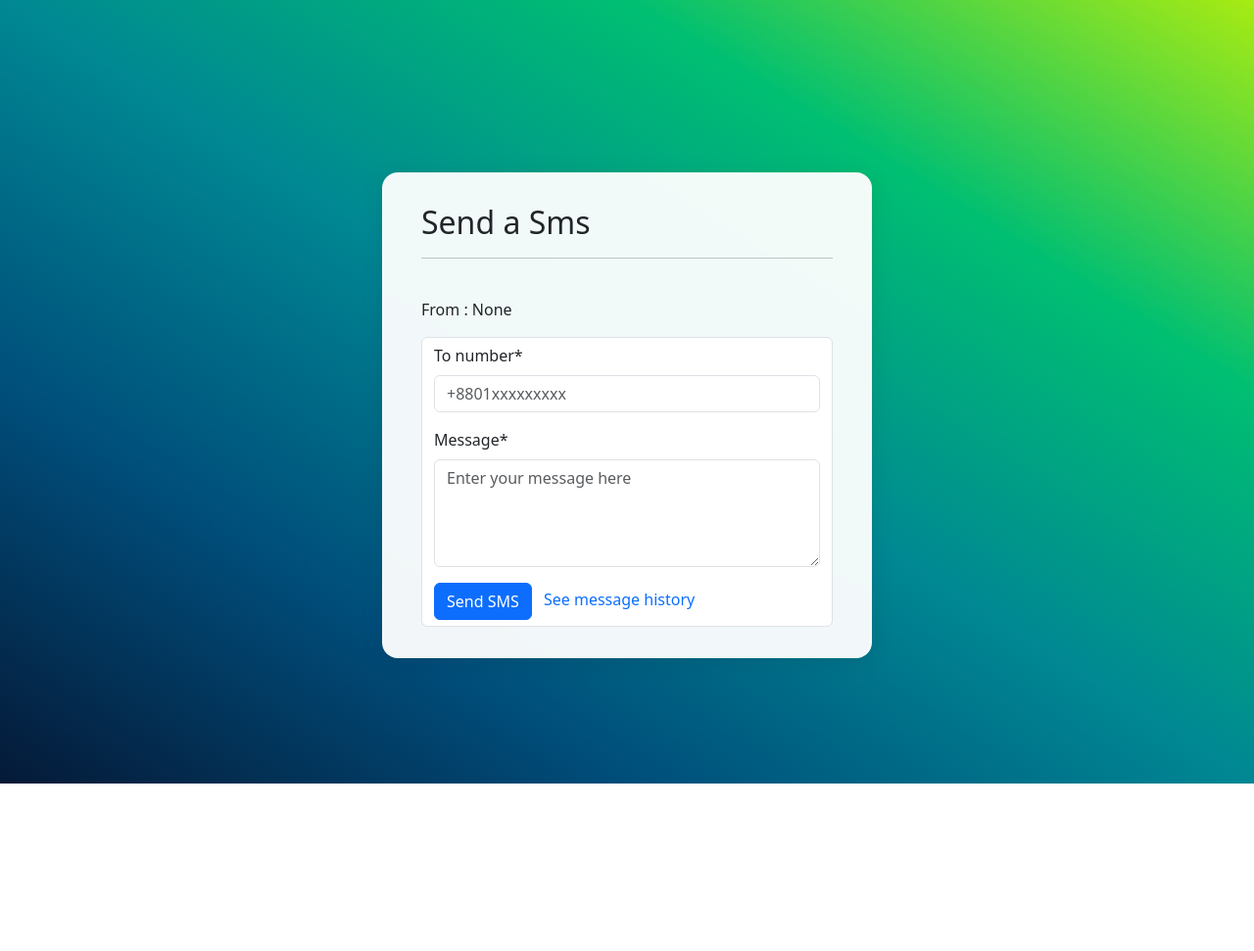
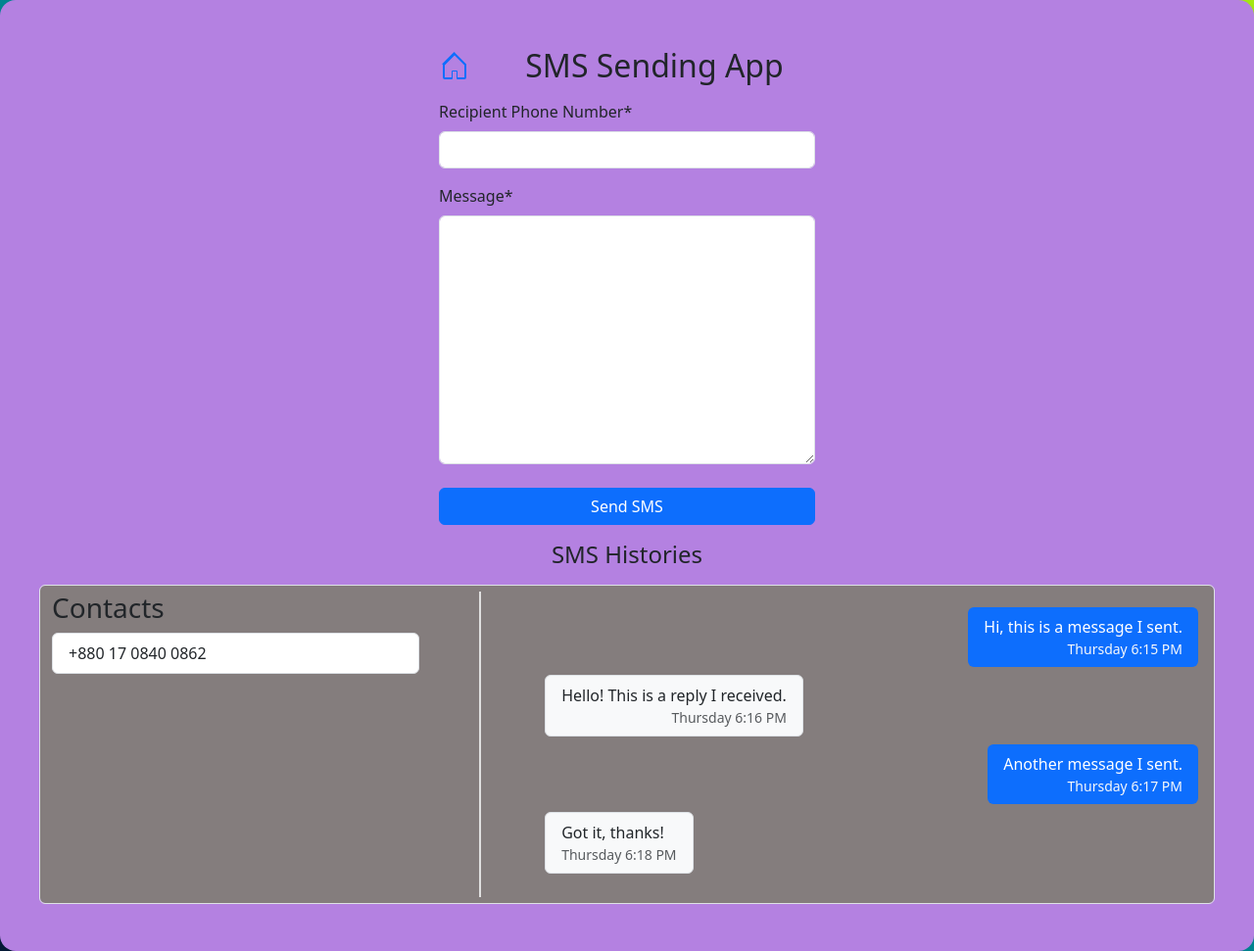
Before and after one commit to nadeemmaahmud/Sms-Sending-App, a Django app: page / in a window 1280 px wide. Shown: the whole page at 98% size. Before the commit the page ends 800 px from the top, so only its background shows below. Run offline with Django 5.2, Linux system fonts and the light colour scheme; some libraries are stand-ins or nearby versions.

Commit message:
Send sms and save to db is not exist already

```diff
--- a/core/admin.py
+++ b/core/admin.py
@@ -1,4 +1,5 @@
 from django.contrib import admin
-from .models import Sms
+from .models import Sms, Contact
 
 admin.site.register(Sms)
+admin.site.register(Contact)
--- a/core/forms.py
+++ b/core/forms.py
@@ -1,11 +1,22 @@
-from django.forms import ModelForm, TextInput, Textarea
-from .models import Sms
+from django.forms import ModelForm, Textarea
+from django import forms
+from .models import Sms, Contact
 
 class SmsForm(ModelForm):
+    recipient_phone = forms.CharField(label='Recipient Phone Number', max_length=20)
+
     class Meta:
         model = Sms
-        fields = ['to_number', 'message']
-        widgets = {
-            'to_number': TextInput(attrs={'placeholder': '+8801xxxxxxxxx'}),
-            'message': Textarea(attrs={'placeholder': 'Enter your message here', 'rows': 4}),
-        }
+        fields = ['recipient_phone', 'message']
+
+    def save(self, commit=True):
+        sms = super().save(commit=False)
+
+        phone = self.cleaned_data['recipient_phone']
+
+        contact, created = Contact.objects.get_or_create(phone_number=phone)
+
+        sms.recipient = contact
+        if commit:
+            sms.save()
+        return sms
--- a/core/models.py
+++ b/core/models.py
@@ -1,11 +1,22 @@
 from django.db import models
 import os
 
-class Sms(models.Model):
-    sender_id = models.CharField(default=os.environ.get('sender_id'))
-    to_number = models.CharField(max_length=25)
-    message = models.TextField()
-    created_at = models.DateTimeField(auto_now_add=True)
+class Contact(models.Model):
+    name = models.CharField(max_length=100, null=True, blank=True)
+    phone_number = models.CharField(max_length=20, unique=True)
 
     def __str__(self):
-        return f"To: {self.to_number} | From: {self.sender_id}"
+        return self.phone_number
+
+class Sms(models.Model):
+    sender = models.CharField(max_length=25)
+    recipient = models.ForeignKey(Contact, related_name='received_messages', on_delete=models.CASCADE)
+    message = models.TextField()
+    sent_at = models.DateTimeField(auto_now_add=True)
+    status = models.CharField(max_length=20, choices=[
+        ('pending', 'Pending'),
+        ('sent', 'Sent'),
+    ], default='pending')
+
+    def __str__(self):
+        return f"From: {os.environ.get('sender_id')} To: {self.recipient} | Status: {self.status}"
--- a/core/urls.py
+++ b/core/urls.py
@@ -1,7 +1,6 @@
 from django.urls import path
-from .views import index, history
+from .views import send_sms
 
 urlpatterns = [
-    path('', index, name='index'),
-    path('history/', history, name='history'),
+    path('', send_sms, name='home'),
 ]
--- a/core/views.py
+++ b/core/views.py
@@ -1,35 +1,37 @@
 from django.shortcuts import render, redirect
+from django.contrib import messages
+from django.conf import settings
 from .forms import SmsForm
-from django.contrib import messages
 from twilio.rest import Client
-from django.conf import settings
-from .models import Sms
 import os
 
-def index(request):
-    my_number = os.environ.get('sender_id')
+def send_sms(request):
     if request.method == 'POST':
         form = SmsForm(request.POST)
+        if form.is_valid():
+            sms = form.save()
 
-        if form.is_valid():
-            sms = form.save(commit=False)
-            client = Client(settings.TWILIO_ACCOUNT_SID, settings.TWILIO_AUTH_TOKEN)
             try:
-                client.messages.create(
+                client = Client(settings.TWILIO_ACCOUNT_SID, settings.TWILIO_AUTH_TOKEN)
+                twilio_message = client.messages.create(
                     body=sms.message,
-                    from_="Nadim",
-                    to=sms.to_number
+                    from_=os.environ.get('sender_id'),
+                    to=sms.recipient.phone_number
                 )
-                messages.success(request, f"SMS sent successfully to {sms.to_number}!")
+
+                sms.status = 'sent'
                 sms.save()
-                return redirect('index')
+
+                messages.success(request, 'SMS sent successfully!')
             except Exception as e:
-                messages.error(request, f"Failed to send SMS: {str(e)}")
+                messages.error(request, f'Failed to send SMS: {e}')
+                print("Twilio error:", e)
+
+            return redirect('home')
+        else:
+            print("Form is invalid.")
+            print(form.errors)
     else:
         form = SmsForm()
 
-    return render(request, 'index.html', {'form': form, 'my_number': my_number})
-
-def history(request):
-    sms_history = Sms.objects.all().order_by('created_at').reverse()
-    return render(request, 'history.html', {'sms_history': sms_history})
+    return render(request, 'index.html', {'form': form})
--- a/static/css/style.css
+++ b/static/css/style.css
@@ -15,9 +15,69 @@ body{
 }
 
 .container-index {
-    max-width: 500px;
+    max-width: 700px;
     background: rgba(255, 255, 255, 0.95);
     border-radius: 16px;
     box-shadow: 0 4px 24px rgba(0, 0, 0, 0.08);
     padding: 2rem 2.5rem;
 }
+
+.text-body {
+    background-color: #1e1e1e;
+    color: white;
+    font-family: system-ui, sans-serif;
+}
+
+.sidebar {
+    height: 100vh;
+    background-color: #2d2d2d;
+    overflow-y: auto;
+}
+
+.sidebar .contact {
+    padding: 10px;
+    border-bottom: 1px solid #444;
+    cursor: pointer;
+}
+
+.sidebar .contact.active {
+    background-color: #3a3a3a;
+}
+
+.message-thread {
+    height: calc(100vh - 60px);
+    overflow-y: auto;
+    background-color: #1e1e1e;
+    padding-bottom: 80px;
+}
+
+.message {
+    background-color: #2d2d2d;
+    padding: 10px;
+    margin: 15px;
+    border-radius: 10px;
+    max-width: 75%;
+}
+
+.timestamp {
+    font-size: 0.8rem;
+    color: #aaa;
+    margin-left: 15px;
+    margin-top: -10px;
+}
+
+.input-area {
+    position: fixed;
+    bottom: 0;
+    right: 0;
+    left: 33.33%;
+    background-color: #2d2d2d;
+    padding: 10px;
+    border-top: 1px solid #444;
+}
+
+.input-area input {
+    background-color: #1e1e1e;
+    color: white;
+    border: 1px solid #555;
+}
--- a/templates/index.html
+++ b/templates/index.html
@@ -5,16 +5,71 @@
 {% block title %}Send SMS{% endblock %}
 
 {% block content %}
-    <div class="container-index mt-5">
-        <h2 class="mb-0">Send a Sms</h2>
-        <hr/>
-        <br/>
-        <p>From : {{ my_number }}</p>
-        <form class="form-control" method="post" action="{% url 'index' %}">
-            {% csrf_token %}
-            {{ form|crispy }}
-            <button type="submit" class="btn btn-primary me-2">Send SMS</button>
-            <a href="{% url 'history' %}" class="text-decoration-none">See message history</a>
-        </form>
+    <div class="container py-5" style="background-color: rgb(180, 129, 225);">
+      <div class="row justify-content-center">
+        <div class="col-md-4 d-flex align-items-center" style="min-height: 350px;">
+          <div class="w-100">
+            <div class="row align-items-center mb-3">
+              <div class="col-auto">
+                <a href="{% url 'home' %}" class="d-block text-center">
+                  <svg xmlns="http://www.w3.org/2000/svg" width="32" height="32" fill="currentColor" class="bi bi-house-door" viewBox="0 0 16 16">
+                    <path d="M8.354 1.146a.5.5 0 0 0-.708 0l-6 6A.5.5 0 0 0 2 7.5V14a1 1 0 0 0 1 1h3.5a.5.5 0 0 0 .5-.5V11h2v3.5a.5.5 0 0 0 .5.5H13a1 1 0 0 0 1-1V7.5a.5.5 0 0 0-.146-.354l-6-6zM13 14H9.5V11a.5.5 0 0 0-.5-.5h-2a.5.5 0 0 0-.5.5v3H3V7.707l5-5 5 5V14z"/>
+                  </svg>
+                </a>
+              </div>
+              <div class="col">
+                <h2 class="text-center mb-0">SMS Sending App</h2>
+              </div>
+            </div>
+            <form method="post" action="{% url 'home' %}">
+              {% csrf_token %}
+              {{ form|crispy }}
+              <button type="submit" class="btn btn-primary w-100 mt-2 mb-3">Send SMS</button>
+            </form>
+          </div>
+        </div>
+      </div>
+      <h4 class="text-center mb-3">SMS Histories</h4>
+      <div class="form-control" style="background-color: rgb(132, 125, 125);">
+        <div class="row">
+          <div class="col-4">
+        <h3>Contacts</h3>
+        <ul class="list-group">
+          <li class="list-group-item">+880 17 0840 0862</li>
+        </ul>
+          </div>
+          <div class="col-1 d-flex justify-content-center align-items-stretch p-0">
+        <div style="width:2px; background-color:#e0e0e0; height:100%; margin:0 auto;"></div>
+          </div>
+          <div class="col-7 p-0">
+        <div class="p-3">
+          <div class="d-flex justify-content-end mb-2">
+            <div class="bg-primary text-white rounded px-3 py-2" style="max-width: 70%;">
+          Hi, this is a message I sent.
+          <div class="small text-end text-light">Thursday 6:15 PM</div>
+            </div>
+          </div>
+          <div class="d-flex justify-content-start mb-2">
+            <div class="bg-light border rounded px-3 py-2" style="max-width: 70%;">
+          Hello! This is a reply I received.
+          <div class="small text-end text-muted">Thursday 6:16 PM</div>
+            </div>
+          </div>
+          <div class="d-flex justify-content-end mb-2">
+            <div class="bg-primary text-white rounded px-3 py-2" style="max-width: 70%;">
+          Another message I sent.
+          <div class="small text-end text-light">Thursday 6:17 PM</div>
+            </div>
+          </div>
+          <div class="d-flex justify-content-start mb-2">
+            <div class="bg-light border rounded px-3 py-2" style="max-width: 70%;">
+          Got it, thanks!
+          <div class="small text-end text-muted">Thursday 6:18 PM</div>
+            </div>
+          </div>
+        </div>
+          </div>
+        </div>
+      </div>
     </div>
 {% endblock %}
```
Also changed, not shown: requirements.txt (added, +22 -0 lines), templates/history.html (deleted, +0 -42 lines), core/migrations/0001_initial.py, core/migrations/0002_alter_sms_sender.py (added), requirments.txt (deleted).
